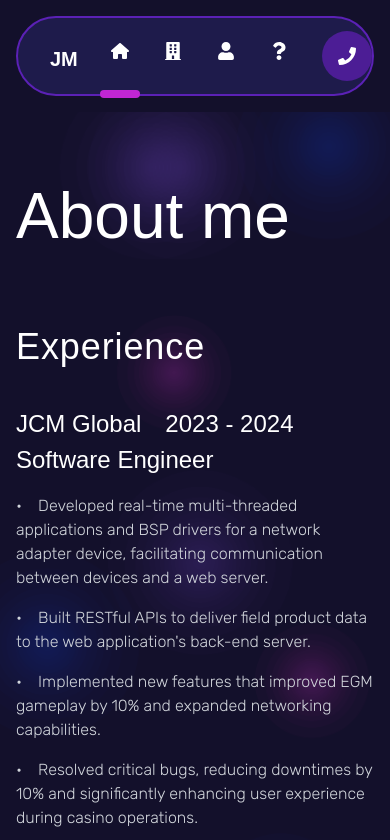
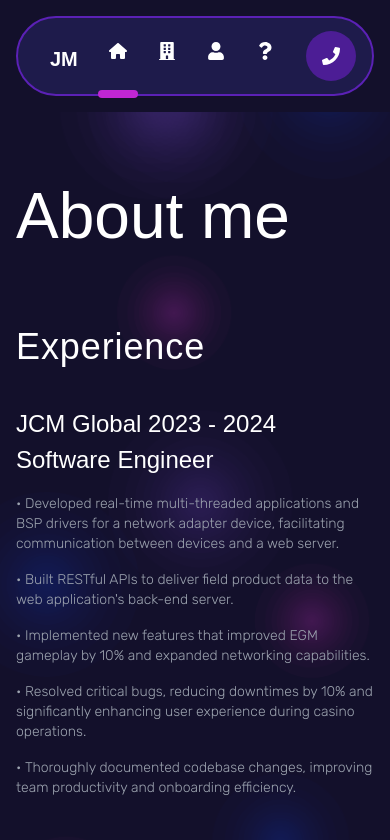
Before and after one commit to kahalagan00/cv-25, a Next.js app: page /about in a window 390 px wide. Shown: the top 840 px of the page. Built offline with nearby package versions, Linux system fonts and the light colour scheme.

Commit message:
God please help us and the job market

```diff
--- a/src/app/_components/Header.tsx
+++ b/src/app/_components/Header.tsx
@@ -133,7 +133,7 @@ const Header: React.FC = () => {
         <Link
           onClick={() => setCurrentLink("contact")}
           href="/contact"
-          className={`${rubikBold.className} rounded-full bg-violet-900 px-4 py-4 text-lg hover:bg-violet-800 lg:hidden`}
+          className={`${rubikBold.className} mr-4 rounded-full bg-violet-900 px-4 py-4 text-lg hover:bg-violet-800 lg:hidden`}
         >
           <FaPhone />
         </Link>
--- a/src/app/about/page.tsx
+++ b/src/app/about/page.tsx
@@ -17,40 +17,40 @@ const Page: React.FC = () => {
           Experience
         </h3>
         <p className="font-clashlight text-[1.5rem] text-white sm:text-[2rem] lg:text-[2.5rem]">
-          JCM Global&emsp;2023 - 2024
+          JCM Global&nbsp;2023 - 2024
         </p>
         <p className="font-clashlight text-[1.5rem] text-white sm:text-[2rem] lg:text-[2.5rem]">
           Software Engineer
         </p>
         <p
-          className={`${rubikRegular.className} mt-4 text-[1rem] text-gray-300 lg:text-[1.25rem]`}
+          className={`${rubikRegular.className} mt-4 text-sm text-gray-400 sm:text-xl xl:text-2xl`}
         >
-          &#x2022;&emsp;Developed real-time multi-threaded applications and BSP
+          &#x2022;&nbsp;Developed real-time multi-threaded applications and BSP
           drivers for a network adapter device, facilitating communication
           between devices and a web server.
         </p>
         <p
-          className={`${rubikRegular.className} mt-4 text-[1rem] text-gray-300 lg:text-[1.25rem]`}
+          className={`${rubikRegular.className} mt-4 text-sm text-gray-400 sm:text-xl xl:text-2xl`}
         >
-          &#x2022;&emsp;Built RESTful APIs to deliver field product data to the
+          &#x2022;&nbsp;Built RESTful APIs to deliver field product data to the
           web application&apos;s back-end server.
         </p>
         <p
-          className={`${rubikRegular.className} mt-4 text-[1rem] text-gray-300 lg:text-[1.25rem]`}
+          className={`${rubikRegular.className} mt-4 text-sm text-gray-400 sm:text-xl xl:text-2xl`}
         >
-          &#x2022;&emsp;Implemented new features that improved EGM gameplay by
+          &#x2022;&nbsp;Implemented new features that improved EGM gameplay by
           10% and expanded networking capabilities.
         </p>
         <p
-          className={`${rubikRegular.className} mt-4 text-[1rem] text-gray-300 lg:text-[1.25rem]`}
+          className={`${rubikRegular.className} mt-4 text-sm text-gray-400 sm:text-xl xl:text-2xl`}
         >
-          &#x2022;&emsp;Resolved critical bugs, reducing downtimes by 10% and
+          &#x2022;&nbsp;Resolved critical bugs, reducing downtimes by 10% and
           significantly enhancing user experience during casino operations.
         </p>
         <p
-          className={`${rubikRegular.className} mt-4 text-[1rem] text-gray-300 lg:text-[1.25rem]`}
+          className={`${rubikRegular.className} mt-4 text-sm text-gray-400 sm:text-xl xl:text-2xl`}
         >
-          &#x2022;&emsp;Thoroughly documented codebase changes, improving team
+          &#x2022;&nbsp;Thoroughly documented codebase changes, improving team
           productivity and onboarding efficiency.
         </p>
 
@@ -58,7 +58,7 @@ const Page: React.FC = () => {
           Education
         </h3>
         <p className="font-clashlight text-[1.5rem] text-white sm:text-[2rem] lg:text-[2.5rem]">
-          University of Nevada, Las Vegas&emsp;2019 - 2023
+          University of Nevada, Las Vegas&nbsp;2019 - 2023
         </p>
         <p
           className={`${rubikRegular.className} mt-4 text-[1rem] text-gray-300 lg:text-[1.25rem]`}
--- a/src/app/blogs/page.tsx
+++ b/src/app/blogs/page.tsx
@@ -1,9 +1,9 @@
 "use client";
-// import { Rubik } from "next/font/google";
+import { Rubik } from "next/font/google";
 
 import MainFooter from "../_components/MainFooter";
 
-// const rubikRegular = Rubik({ weight: "300", subsets: ["latin"] });
+const rubikRegular = Rubik({ weight: "300", subsets: ["latin"] });
 // const rubikBold = Rubik({ weight: "700", subsets: ["latin"] });
 
 const Page: React.FC = () => {
@@ -14,9 +14,13 @@ const Page: React.FC = () => {
           <h1 className="mb-16 font-clashsemibold text-[4rem] leading-tight text-white sm:text-[6rem] xl:text-[8rem]">
             Blogs
           </h1>
-          <p className="font-clashlight text-[1.5rem] text-white sm:text-[2rem] lg:text-[2.5rem]">
-            Blogs coming soon...
-          </p>
+          <div
+            className={`${rubikRegular.className} mb-8 pr-8 text-sm text-gray-400 sm:text-xl xl:text-2xl`}
+          >
+            Here I will write about my thoughts, predictions, and learnings.
+            Things are always changing in the world and it is important for us
+            to learn and adapt.
+          </div>
         </div>
         <div className="">
           <MainFooter />
--- a/src/app/page.tsx
+++ b/src/app/page.tsx
@@ -209,23 +209,23 @@ const ProfileSection: React.FC = () => {
               <FaGithub className="text-xl text-white" />
             </div>
           </a>
-          <a href={"https://discord.com"} target="_blank">
+          <a href={"#"}>
             <div className="mr-4 flex h-8 w-8 items-center justify-center rounded-full bg-indigo-700 transition-all duration-150 ease-in hover:scale-125 hover:bg-indigo-500">
               <FaDiscord className="text-xl text-white" />
             </div>
           </a>
-          <a href={"https://instagram.com"} target="_blank">
+          <a href={"#"}>
             <div className="mr-4 flex h-8 w-8 items-center justify-center rounded-full bg-indigo-700 transition-all duration-150 ease-in hover:scale-125 hover:bg-indigo-500">
               <FaInstagram className="text-xl text-white" />
             </div>
           </a>
-          <a href={"https://facebook.com"} target="_blank">
+          <a href={"#"}>
             <div className="mr-4 flex h-8 w-8 items-center justify-center rounded-full bg-indigo-700 transition-all duration-150 ease-in hover:scale-125 hover:bg-indigo-500">
               <FaFacebook className="text-xl text-white" />
             </div>
           </a>
 
-          <a href={"https://tiktok.com"} target="_blank">
+          <a href={"#"}>
             <div className="mr-4 flex h-8 w-8 items-center justify-center rounded-full bg-indigo-700 transition-all duration-150 ease-in hover:scale-125 hover:bg-indigo-500">
               <FaTiktok className="text-xl text-white" />
             </div>
@@ -816,24 +816,24 @@ const FooterSection: React.FC = () => {
                 <FaGithub className={socialButtonStyle} />
               </div>
             </a>
-            <a target="_blank" href="https://instagram.com">
+            <a href={"#"}>
               <div className={socialButtonParentStyle}>
                 <FaInstagram className={socialButtonStyle} />
               </div>
             </a>
           </div>
           <div className="flex justify-evenly gap-x-4">
-            <a target="_blank" href="https://discord.com">
+            <a href={"#"}>
               <div className={socialButtonParentStyle}>
                 <FaDiscord className={socialButtonStyle} />
               </div>
             </a>
-            <a target="_blank" href="https://youtube.com">
+            <a href={"#"}>
               <div className={socialButtonParentStyle}>
                 <FaYoutube className={socialButtonStyle} />
               </div>
             </a>
-            <a target="_blank" href="https://tiktok.com">
+            <a href={"#"}>
               <div className={socialButtonParentStyle}>
                 <FaTiktok className={socialButtonStyle} />
               </div>
--- a/src/app/projects/page.tsx
+++ b/src/app/projects/page.tsx
@@ -74,7 +74,7 @@ const ProjectRow = ({ project }: { project: Project }) => {
   return (
     <div className="mb-16 flex flex-col px-4 text-white lg:flex-row">
       <div className="mb-4 lg:mb-0 lg:w-1/2">
-        <div className="relative h-[500px] w-full overflow-hidden rounded-[3rem] bg-indigo-300 drop-shadow-2xl">
+        <div className="relative h-[300px] w-full overflow-hidden rounded-[3rem] bg-indigo-300 drop-shadow-2xl sm:h-[500px]">
           {project.projectDemo ? (
             <Image
               alt="Demo of project"
@@ -106,18 +106,18 @@ const ProjectRow = ({ project }: { project: Project }) => {
             {project?.dateRange}
           </p>
           <p
-            className={`${rubikRegular.className} mt-4 text-[1rem] text-gray-300 lg:text-[1.25rem]`}
+            className={`${rubikRegular.className} mt-4 text-sm text-gray-400 sm:text-xl xl:text-2xl`}
           >
             {project?.summary}
           </p>
           <div className="mt-8 flex gap-x-4">
             <a href={project.githubLink} target="_blank">
-              <div className="flex h-12 w-12 items-center justify-center rounded-full bg-fuchsia-600 hover:scale-110 hover:bg-fuchsia-500">
+              <div className="flex h-10 w-10 items-center justify-center rounded-full bg-fuchsia-600 transition-all duration-100 ease-in hover:scale-110 hover:bg-fuchsia-500 sm:h-12 sm:w-12">
                 <FaGithub className="text-2xl" />
               </div>
             </a>
             <a href={project.siteLink} target="_blank">
-              <div className="flex h-12 w-12 items-center justify-center rounded-full bg-fuchsia-600 hover:scale-110 hover:bg-fuchsia-500">
+              <div className="flex h-10 w-10 items-center justify-center rounded-full bg-fuchsia-600 transition-all duration-100 ease-in hover:scale-110 hover:bg-fuchsia-500 sm:h-12 sm:w-12">
                 <FaLink className="text-2xl" />
               </div>
             </a>
```
